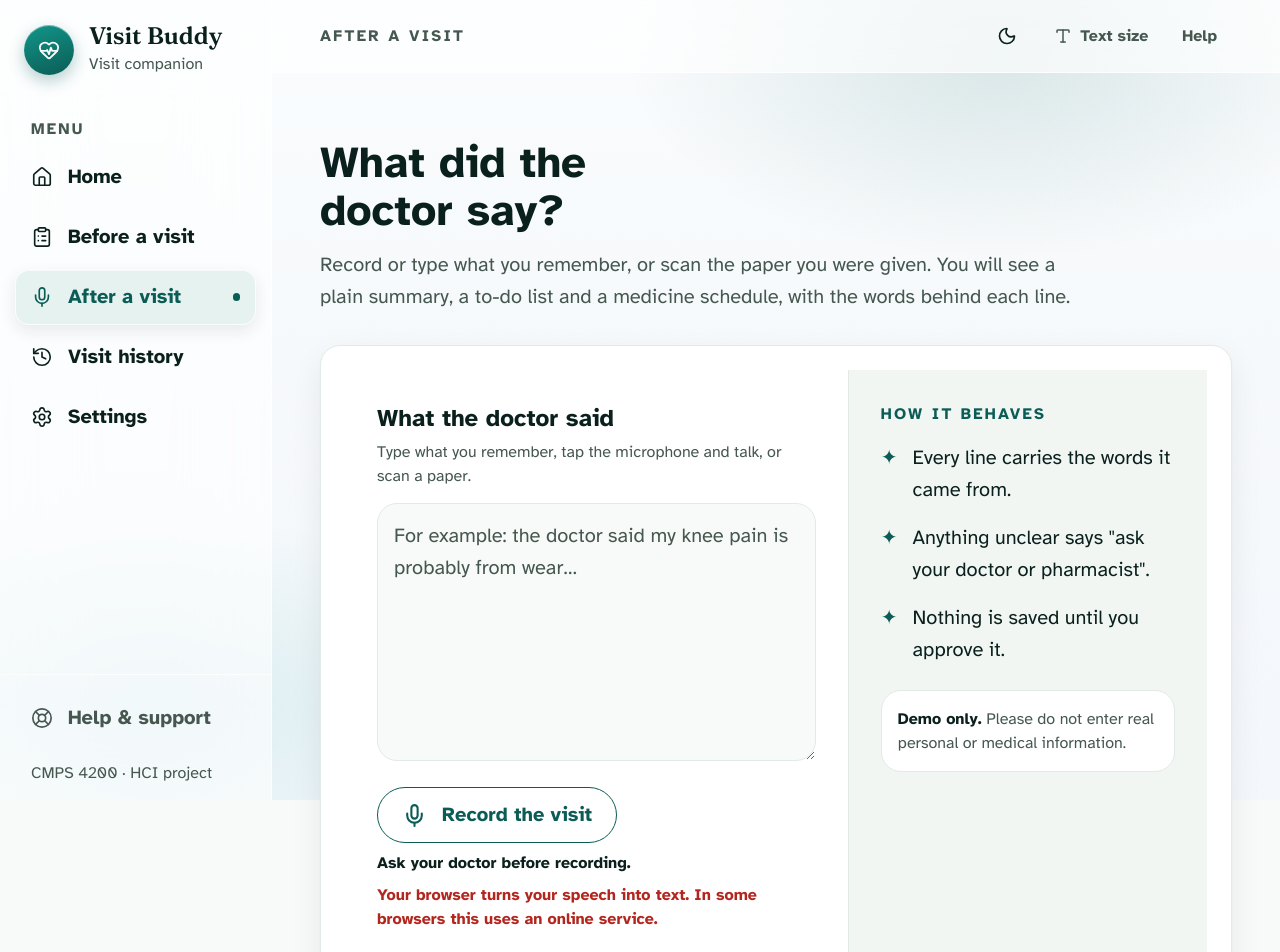
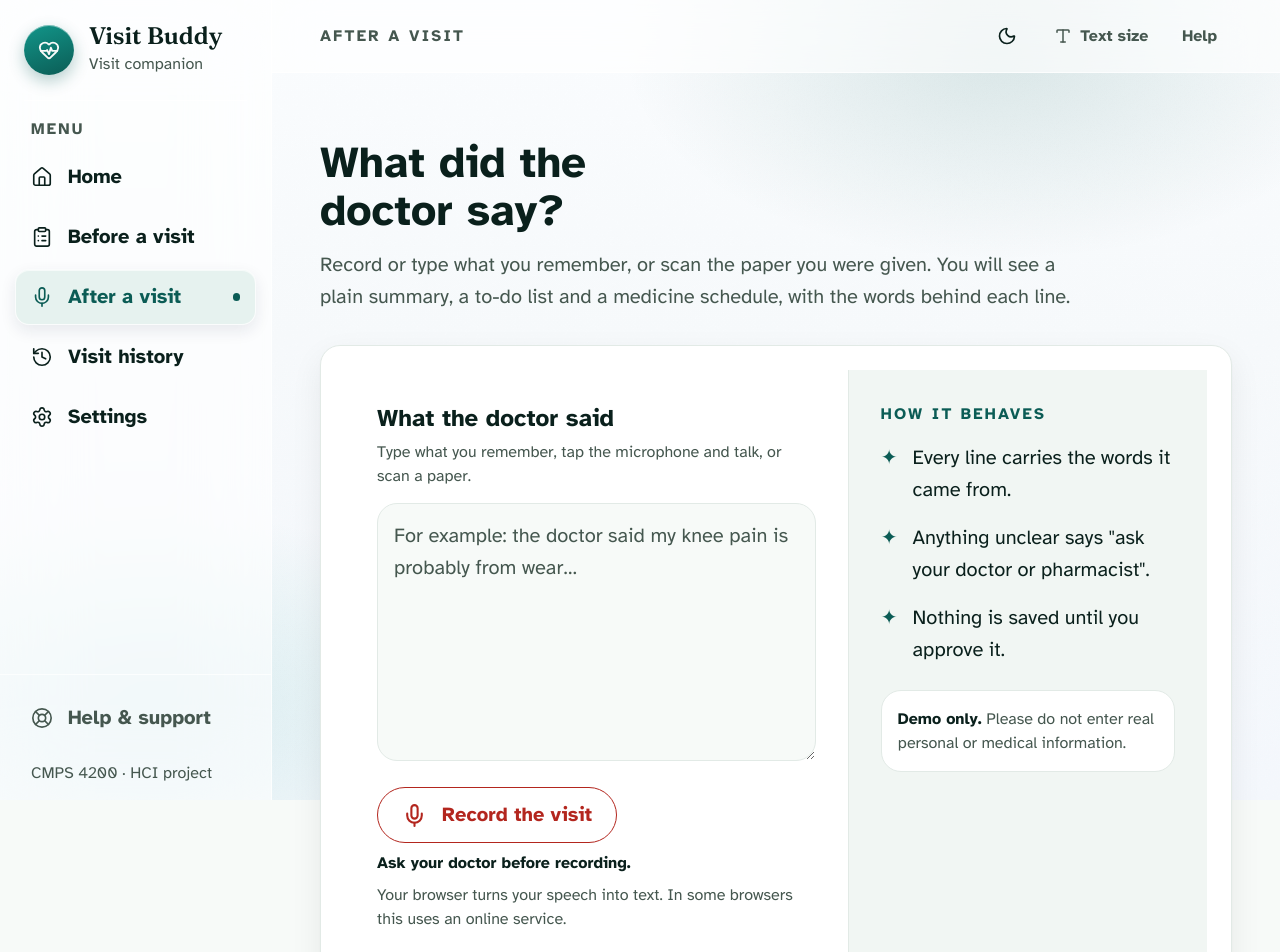
Before and after one commit to davebest07/visit-buddy, a React (Vite) app in the folder client/: page /app/after in a window 1280 px wide. Shown: the top 952 px of the page. Built offline with nearby package versions, Linux system fonts and the light colour scheme.

Commit message:
Make the record button red and restore the neutral disclosure

```diff
--- a/client/src/components/LiveTranscriber.jsx
+++ b/client/src/components/LiveTranscriber.jsx
@@ -98,7 +98,7 @@ export default function LiveTranscriber({
         <button
           type="button"
           onClick={start}
-          className="flex min-h-tap items-center gap-3 rounded-full border border-primary bg-transparent px-6 py-2 text-body font-bold text-primary transition-colors duration-fast hover:bg-primary-soft"
+          className="flex min-h-tap items-center gap-3 rounded-full border border-error bg-transparent px-6 py-2 text-body font-bold text-error transition-colors duration-fast hover:bg-error hover:text-white"
         >
           <Mic aria-hidden="true" className="h-5 w-5" />
           {label}
@@ -106,7 +106,7 @@ export default function LiveTranscriber({
       )}
 
       {note ? <p className="mt-2 text-small font-bold text-ink">{note}</p> : null}
-      <p className="mt-2 text-small font-bold text-error">
+      <p className="mt-2 text-small text-muted">
         Your browser turns your speech into text. In some browsers this uses an online service.
       </p>
 
```
